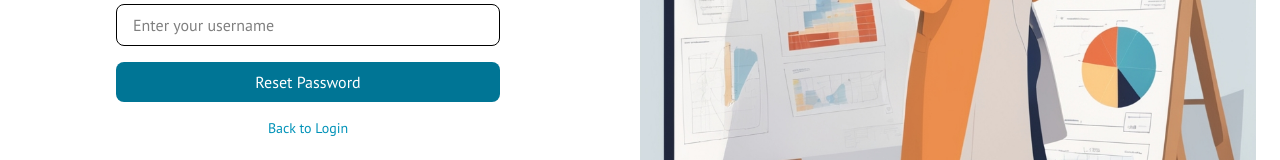
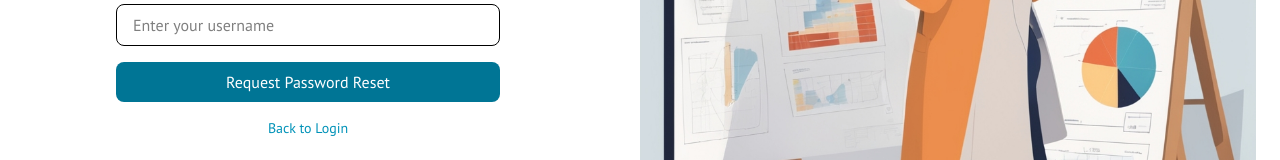
Before and after one commit to noel-ngona/Project-Central-Frontend, a Vue app: page /forgot-password in a window 1280 px wide. Shown: the part 375-535 px from the top of the page. Built offline with nearby package versions, Linux system fonts and the light colour scheme; the HTML template or start-up script is replaced by a standard one.

Commit message:
refactor : redesign buttons on password reset

```diff
--- a/src/views/ForgotPasswordView.vue
+++ b/src/views/ForgotPasswordView.vue
@@ -55,7 +55,7 @@ async function resetPassword() {
               <ClipLoader size="20px" class="mt-1" />
             </span>
             <div v-else>
-              Reset Password
+              Request Password Reset
             </div>
           </button>
         </form>
--- a/src/views/ResetPasswordView.vue
+++ b/src/views/ResetPasswordView.vue
@@ -55,12 +55,12 @@ const resetPassword = async () => {
           <!-- Email Field -->
           <div class="mb-4">
             <label for="password" class="block font-medium mb-2">Password</label>
-            <input @change="validate" type="password" id="username" v-model="obj.password" class="w-full px-4 py-2 border rounded-lg focus:outline-none focus:ring-2 focus:ring-cyan-500" required>
+            <input @change="validate" type="password" id="username" v-model="obj.password" class="w-full px-4 py-2 border rounded-lg focus:outline-none focus:ring-2 focus:ring-cyan-500" placeholder="Enter Password" required>
           </div>
 
           <div class="mb-4">
             <label for="password_confirmation" class="block font-medium mb-2">Password Confirmation</label>
-            <input @change="validate" type="password" id="password_confirmation" v-model="obj.password_confirmation" class="w-full px-4 py-2 border rounded-lg focus:outline-none focus:ring-2 focus:ring-cyan-500" required>
+            <input @change="validate" type="password" id="password_confirmation" v-model="obj.password_confirmation" class="w-full px-4 py-2 border rounded-lg focus:outline-none focus:ring-2 focus:ring-cyan-500" placeholder="Enter password confirmation" required>
           </div>
 
           <input type="hidden" id="token" v-model="obj.token">
```
